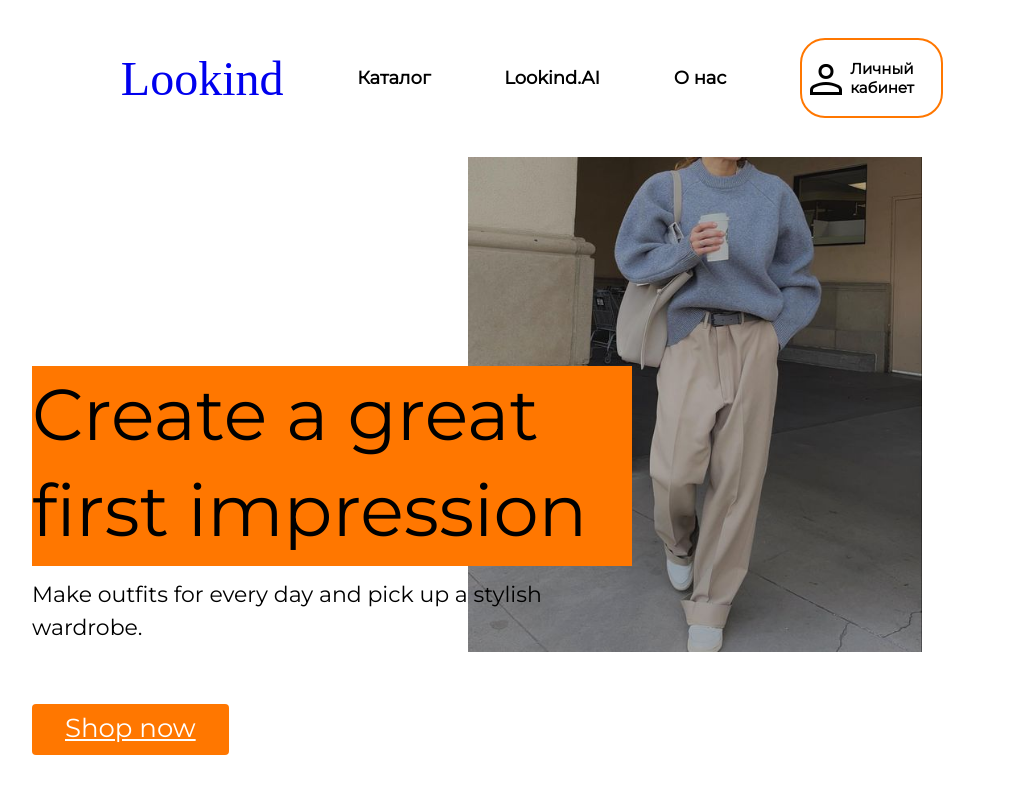
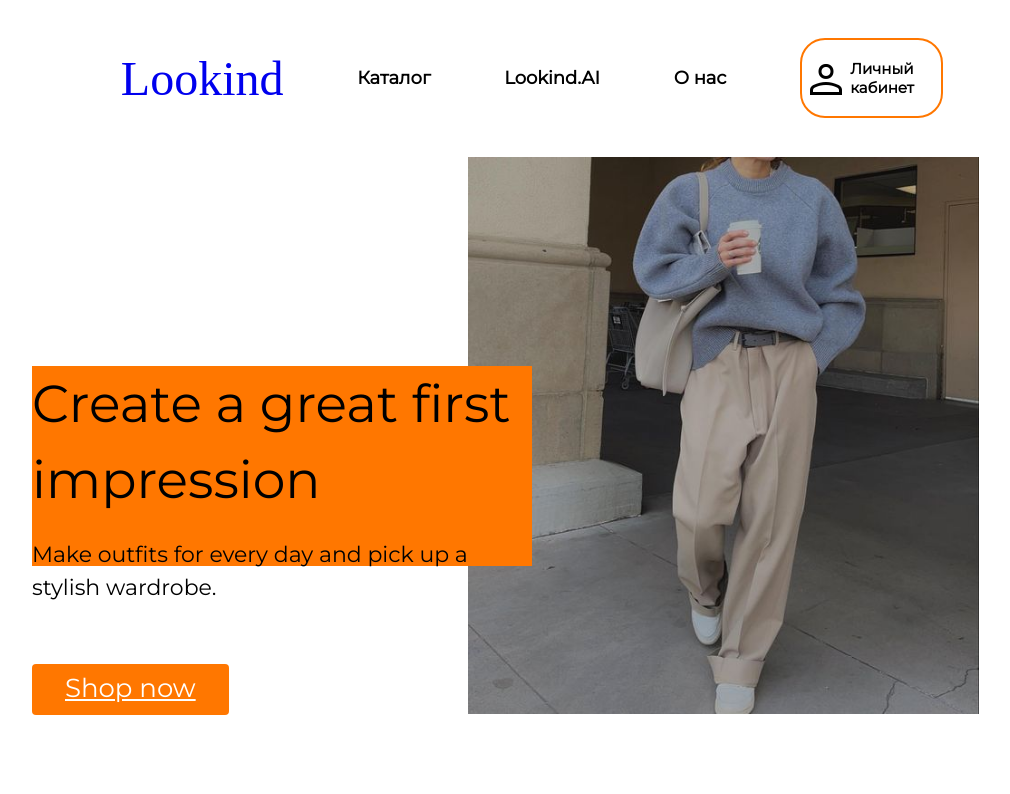
Before and after one commit to veceloe/lookind, a React (Create React App) app: page / in a window 1280 px wide. Shown: the top 794 px of the page, without its empty margins (108-1118 px from the left). Built offline with nearby package versions, Linux system fonts and the light colour scheme; a web font is replaced by a local one.

Commit message:
Missing photo

```diff
--- a/src/App.css
+++ b/src/App.css
@@ -126,7 +126,7 @@
 
 .header_content{
   position: absolute;
-  width: 600px;
+  width: 500px;
   height: 200px;
   left: 0;
   top: 50%;
@@ -139,8 +139,8 @@
   margin-bottom: 20px;
   font-style: normal;
   font-weight: normal;
-  font-size: 72px;
-  line-height: 96px;
+  font-size: 52px;
+  line-height: 76px;
 }
 
 .header_text{
--- a/src/App.js
+++ b/src/App.js
@@ -34,7 +34,7 @@ function App() {
                         </div>
                     </div>
                     <div className="header_photo">
-                        <img src={front} height="80%" alt="front"/>
+                        <img src={front} height="90%" alt="front"/>
                     </div>
                 </div>
             </div>
```
